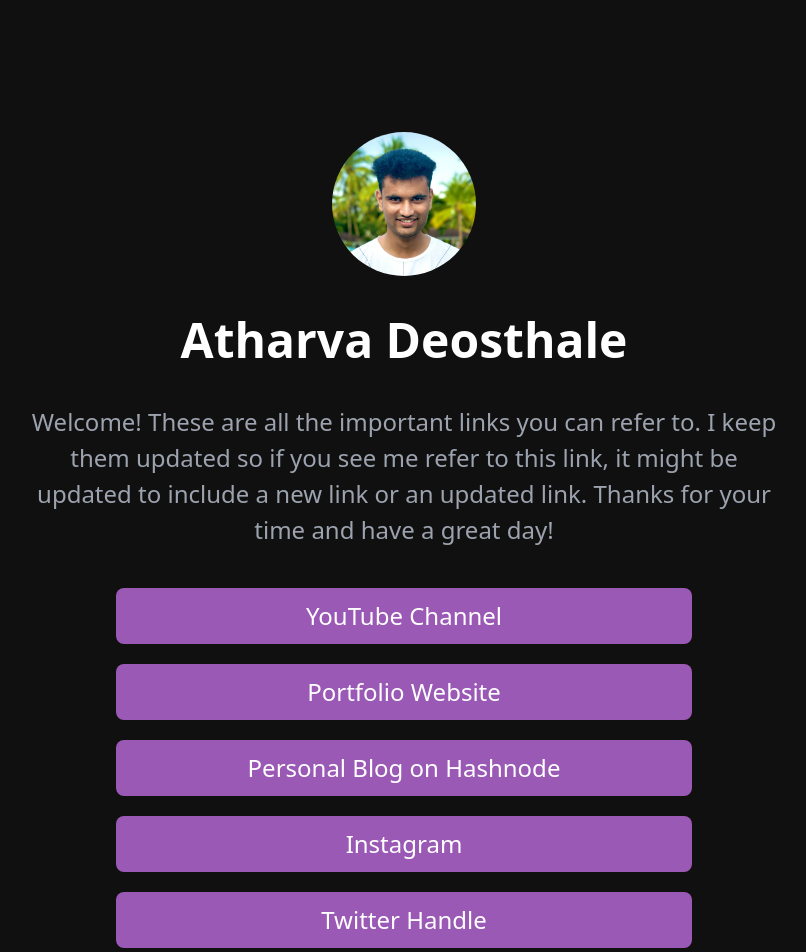
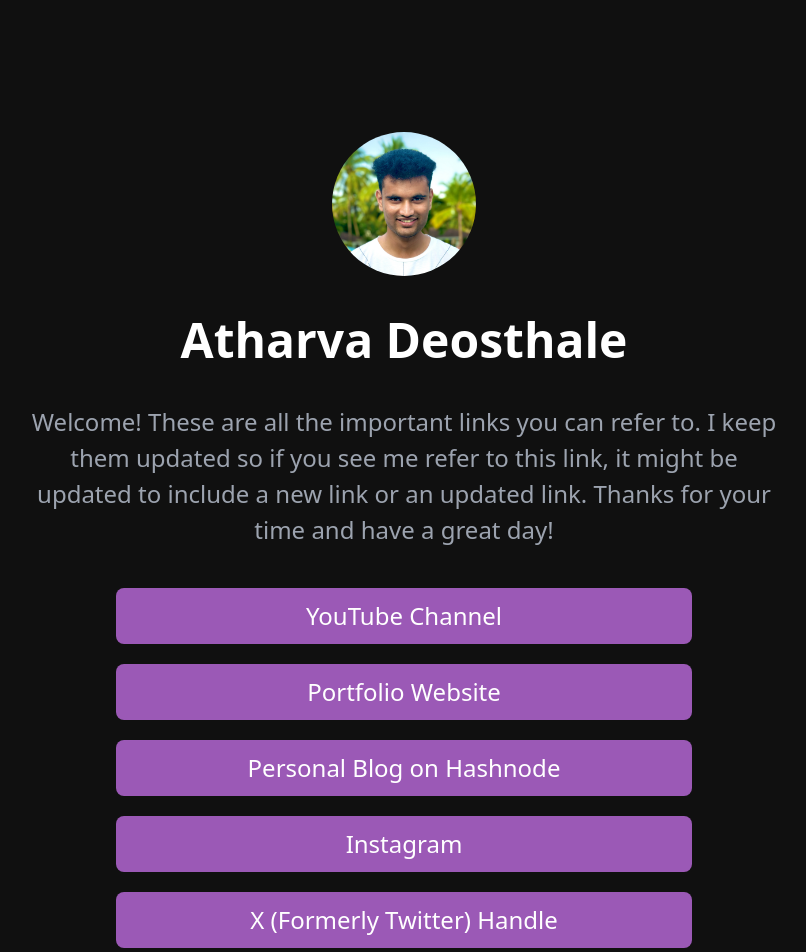
Before and after one commit to atharvadeosthale/atharva-links, a Next.js app: page / in a window 1280 px wide. Shown: the top 952 px of the page, without its empty margins (236-1042 px from the left). Built offline with nearby package versions, Linux system fonts and the light colour scheme.

Commit message:
Update X link with new account

```diff
--- a/pages/index.tsx
+++ b/pages/index.tsx
@@ -28,8 +28,8 @@ const Home: NextPage = () => {
       featured: false,
     },
     {
-      label: "Twitter Handle",
-      url: "https://twitter.com/athudeosthale",
+      label: "X (Formerly Twitter) Handle",
+      url: "https://x.com/atharvabuilds",
       featured: false,
     },
 
```
